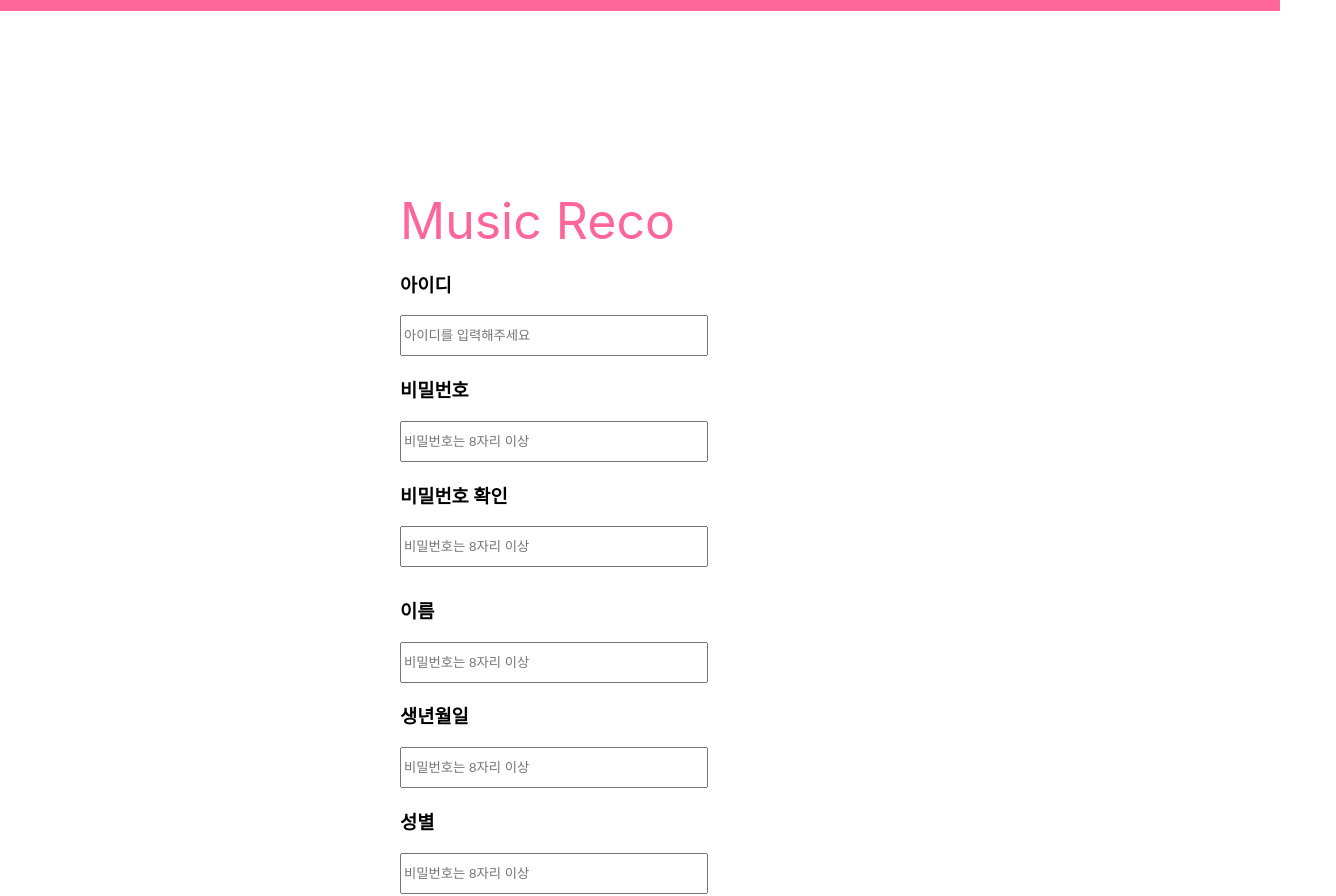
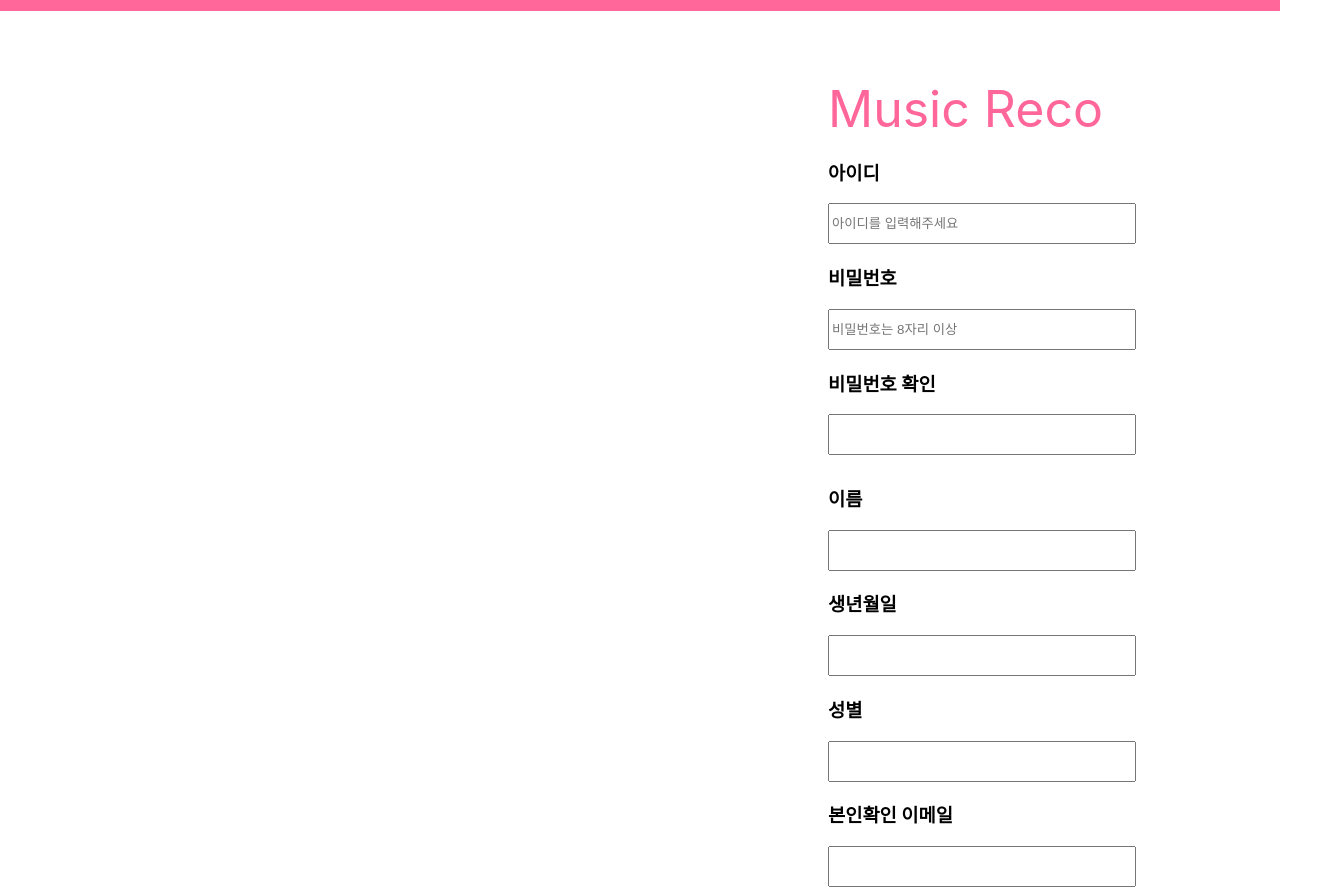
Before and after one commit to Jungsooooooo/music_site_front, a React (Create React App) app: page /join in a window 1280 px wide. Shown: the top 896 px of the page, 1336 px wide, since content can reach past the window. Built offline with nearby package versions, Linux system fonts and the light colour scheme.

Commit message:
유저 아이디와 비밀번호 생성 기능 구현 완료

```diff
--- a/package.json
+++ b/package.json
@@ -6,6 +6,8 @@
     "@testing-library/jest-dom": "^5.16.5",
     "@testing-library/react": "^13.4.0",
     "@testing-library/user-event": "^13.5.0",
+    "axios": "^1.3.4",
+    "http-proxy-middleware": "^2.0.6",
     "react": "^18.2.0",
     "react-dom": "^18.2.0",
     "react-router-dom": "^6.9.0",
--- a/src/css/MakeUser.css
+++ b/src/css/MakeUser.css
@@ -1,3 +1,11 @@
+.joinType {
+  /* border: 1px solid; */
+  width: 30em;
+  padding: 20px 28px;
+  margin-left: 50em;
+  margin-top: 3em;
+}
+
 #makeId {
   width: 300px;
   height: 35px;
--- a/src/css/loginView.css
+++ b/src/css/loginView.css
@@ -2,7 +2,8 @@
   /* border: 1px solid; */
   width: 30em;
   padding: 20px 28px;
-  margin: 10em auto;
+  margin-left: 50em;
+  margin-top: 15em;
 }
 
 .logo {
--- a/src/music/user/MakeUser.js
+++ b/src/music/user/MakeUser.js
@@ -1,10 +1,22 @@
 import "../../css/MakeUser.css";
+import axios from "axios";
 
 const MakeUser = () => {
+  const createUser = () => {
+    const input = {
+      id: document.getElementById("makeId").value,
+      password: document.getElementById("makePass").value,
+    };
+
+    return axios.post("/api/user", input).then((res) => {
+      console.log(res);
+    });
+  };
+
   return (
     <>
       <div className="topColor"></div>
-      <div className="loginType">
+      <div className="joinType">
         <a href="/" className="logo">
           Music Reco
         </a>
@@ -19,36 +31,36 @@ const MakeUser = () => {
 
         <div>
           <h3>비밀번호 확인</h3>
-          <input id="checkPass" type="password" placeholder="비밀번호는 8자리 이상"></input>
+          <input id="checkPass" type="password"></input>
         </div>
 
         <div>
           <h3>이름</h3>
-          <input id="makeName" type="password" placeholder="비밀번호는 8자리 이상"></input>
+          <input id="makeName" type="text"></input>
         </div>
 
         <div>
           <h3>생년월일</h3>
-          <input id="birth" type="password" placeholder="비밀번호는 8자리 이상"></input>
+          <input id="birth" type="text"></input>
         </div>
 
         <div>
           <h3>성별</h3>
-          <input id="sex" type="password" placeholder="비밀번호는 8자리 이상"></input>
+          <input id="sex" type="text"></input>
         </div>
 
         <div>
           <h3>본인확인 이메일</h3>
-          <input id="email" type="password" placeholder="비밀번호는 8자리 이상"></input>
+          <input id="email" type="text"></input>
         </div>
 
         <div>
           <h3>휴대전화</h3>
-          <input id="phoneNumber" type="password" placeholder="비밀번호는 8자리 이상"></input>
+          <input id="phoneNumber" type="text"></input>
         </div>
 
         <div>
-          <button className="loginButton" onClick={""}>
+          <button className="loginButton" onClick={createUser}>
             가입하기
           </button>
         </div>
```
Also changed, not shown: 1 other file (tests, documents, lock files or other folders).
